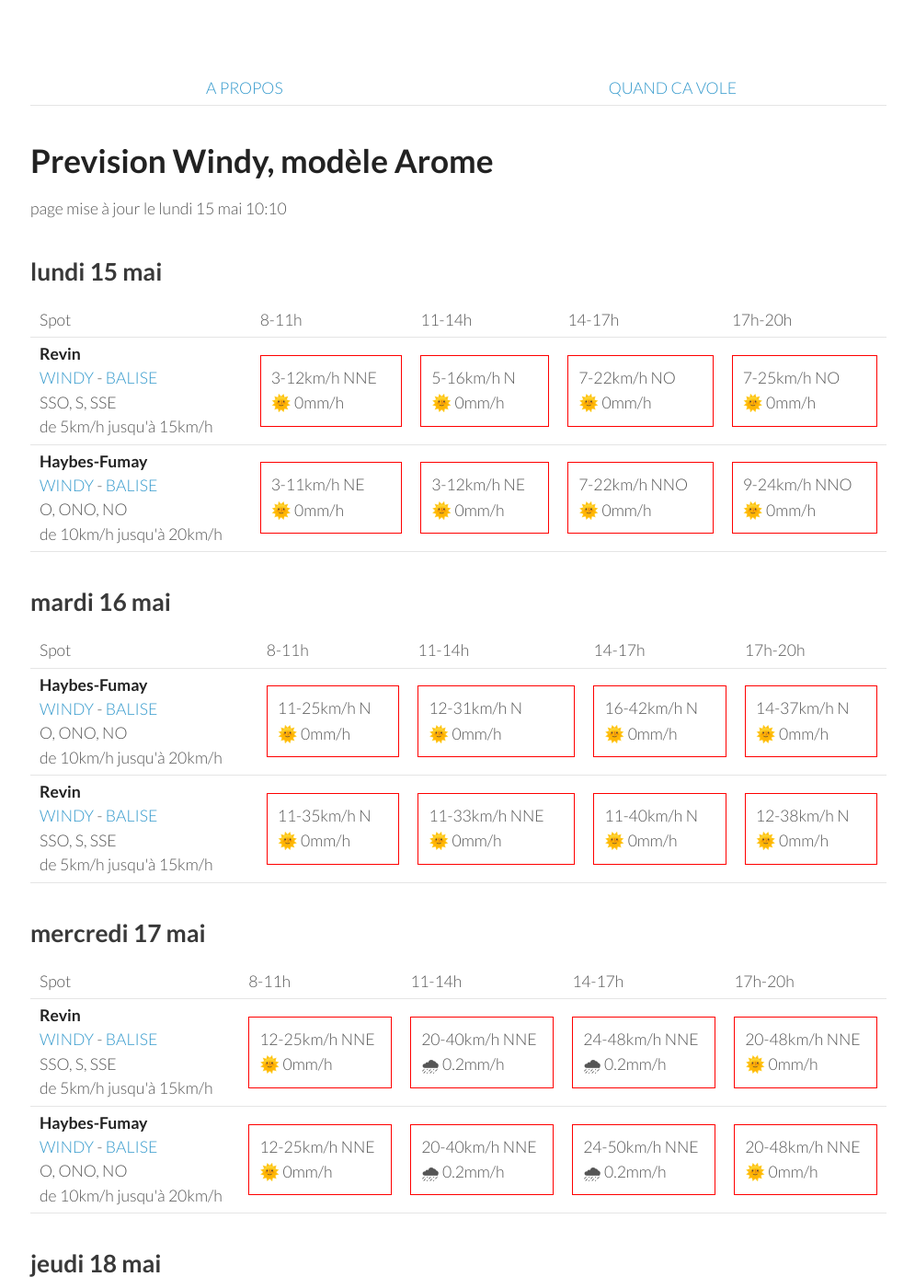
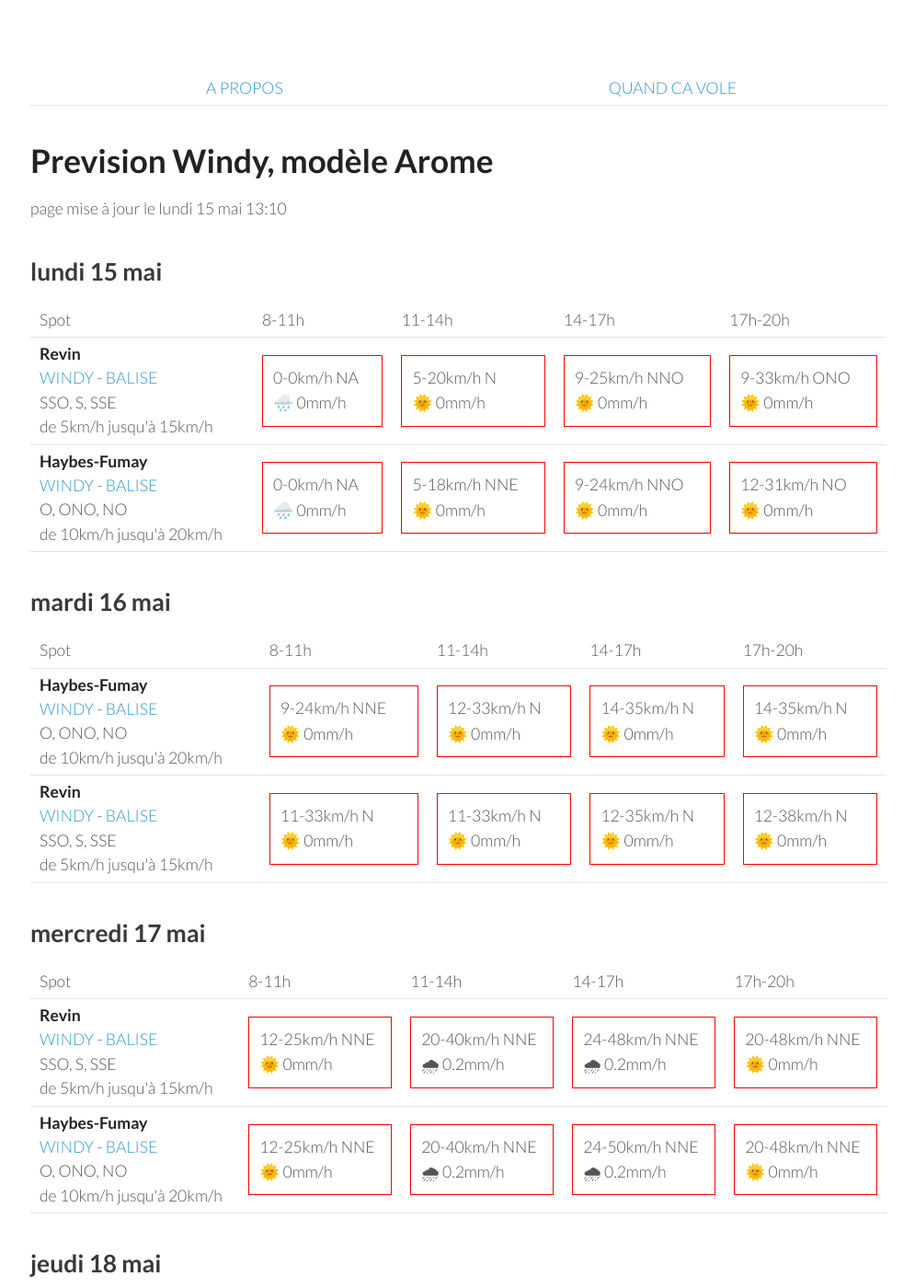
Before and after one commit to parapente-dans-le-nord/parapente-dans-le-nord.github.io, a Jekyll site: the page built from ardennes.markdown, in a window 1280 px wide and 1400 px high. Shown: the whole window at 92% size, without its empty margins (25-1020 px from the left). Built offline with Jekyll 4.4.1, drawn with Linux system fonts in a browser that asks for light colours.

Commit message:
update index.markdown

```diff
--- a/ardennes.markdown
+++ b/ardennes.markdown
@@ -7,7 +7,7 @@ title:  "Tous les spots"
 {: .links}
 
 # Prevision Windy, modèle Arome
-page mise à jour le lundi 15 mai 10:10
+page mise à jour le lundi 15 mai 13:10
 
 ## lundi 15 mai
 
@@ -24,21 +24,19 @@ page mise à jour le lundi 15 mai 10:10
 <tr>
         <td><strong>Revin</strong><br><a href="https://windy.com/49.948/4.625?49.543,4.625,8">WINDY</a> - <span class=""><a href="http://www.balisemeteo.com/balise.php?idBalise=5019">BALISE</a> </span><br> <span class="vent-favorable">SSO, S, SSE</span><br><span class="force-vent">de 5km/h jusqu'à 15km/h</span> </td>
 
-            <td><div class="not-flyable"><p>3-12km/h NNE</p><p>🌞 0mm/h</p></div></td>
-            <td><div class="not-flyable"><p>5-16km/h N</p><p>🌞 0mm/h</p></div></td>
-            <td><div class="not-flyable"><p>7-22km/h NO</p><p>🌞 0mm/h</p></div></td>
-            <td><div class="not-flyable"><p>7-25km/h NO</p><p>🌞 0mm/h</p></div></td>
-
+            <td><div class="not-flyable"><p>0-0km/h NA</p><p>🌧️ 0mm/h</p></div></td>
+            <td><div class="not-flyable"><p>5-20km/h N</p><p>🌞 0mm/h</p></div></td>
+            <td><div class="not-flyable"><p>9-25km/h NNO</p><p>🌞 0mm/h</p></div></td>
+            <td><div class="not-flyable"><p>9-33km/h ONO</p><p>🌞 0mm/h</p></div></td>
 
     </tr>
 <tr>
         <td><strong>Haybes-Fumay</strong><br><a href="https://windy.com/49.998/4.715?49.913,4.738,10">WINDY</a> - <span class=""><a href="http://www.balisemeteo.com/balise.php?idBalise=104">BALISE</a> </span><br> <span class="vent-favorable">O, ONO, NO</span><br><span class="force-vent">de 10km/h jusqu'à 20km/h</span> </td>
 
-            <td><div class="not-flyable"><p>3-11km/h NE</p><p>🌞 0mm/h</p></div></td>
-            <td><div class="not-flyable"><p>3-12km/h NE</p><p>🌞 0mm/h</p></div></td>
-            <td><div class="not-flyable"><p>7-22km/h NNO</p><p>🌞 0mm/h</p></div></td>
+            <td><div class="not-flyable"><p>0-0km/h NA</p><p>🌧️ 0mm/h</p></div></td>
+            <td><div class="not-flyable"><p>5-18km/h NNE</p><p>🌞 0mm/h</p></div></td>
             <td><div class="not-flyable"><p>9-24km/h NNO</p><p>🌞 0mm/h</p></div></td>
-
+            <td><div class="not-flyable"><p>12-31km/h NO</p><p>🌞 0mm/h</p></div></td>
 
     </tr>
 
@@ -60,19 +58,19 @@ page mise à jour le lundi 15 mai 10:10
 <tr>
         <td><strong>Haybes-Fumay</strong><br><a href="https://windy.com/49.998/4.715?49.913,4.738,10">WINDY</a> - <span class=""><a href="http://www.balisemeteo.com/balise.php?idBalise=104">BALISE</a> </span><br> <span class="vent-favorable">O, ONO, NO</span><br><span class="force-vent">de 10km/h jusqu'à 20km/h</span> </td>
 
-            <td><div class="not-flyable"><p>11-25km/h N</p><p>🌞 0mm/h</p></div></td>
-            <td><div class="not-flyable"><p>12-31km/h N</p><p>🌞 0mm/h</p></div></td>
-            <td><div class="not-flyable"><p>16-42km/h N</p><p>🌞 0mm/h</p></div></td>
-            <td><div class="not-flyable"><p>14-37km/h N</p><p>🌞 0mm/h</p></div></td>
+            <td><div class="not-flyable"><p>9-24km/h NNE</p><p>🌞 0mm/h</p></div></td>
+            <td><div class="not-flyable"><p>12-33km/h N</p><p>🌞 0mm/h</p></div></td>
+            <td><div class="not-flyable"><p>14-35km/h N</p><p>🌞 0mm/h</p></div></td>
+            <td><div class="not-flyable"><p>14-35km/h N</p><p>🌞 0mm/h</p></div></td>
 
 
     </tr>
 <tr>
         <td><strong>Revin</strong><br><a href="https://windy.com/49.948/4.625?49.543,4.625,8">WINDY</a> - <span class=""><a href="http://www.balisemeteo.com/balise.php?idBalise=5019">BALISE</a> </span><br> <span class="vent-favorable">SSO, S, SSE</span><br><span class="force-vent">de 5km/h jusqu'à 15km/h</span> </td>
 
-            <td><div class="not-flyable"><p>11-35km/h N</p><p>🌞 0mm/h</p></div></td>
-            <td><div class="not-flyable"><p>11-33km/h NNE</p><p>🌞 0mm/h</p></div></td>
-            <td><div class="not-flyable"><p>11-40km/h N</p><p>🌞 0mm/h</p></div></td>
+            <td><div class="not-flyable"><p>11-33km/h N</p><p>🌞 0mm/h</p></div></td>
+            <td><div class="not-flyable"><p>11-33km/h N</p><p>🌞 0mm/h</p></div></td>
+            <td><div class="not-flyable"><p>12-35km/h N</p><p>🌞 0mm/h</p></div></td>
             <td><div class="not-flyable"><p>12-38km/h N</p><p>🌞 0mm/h</p></div></td>
 
 
```
